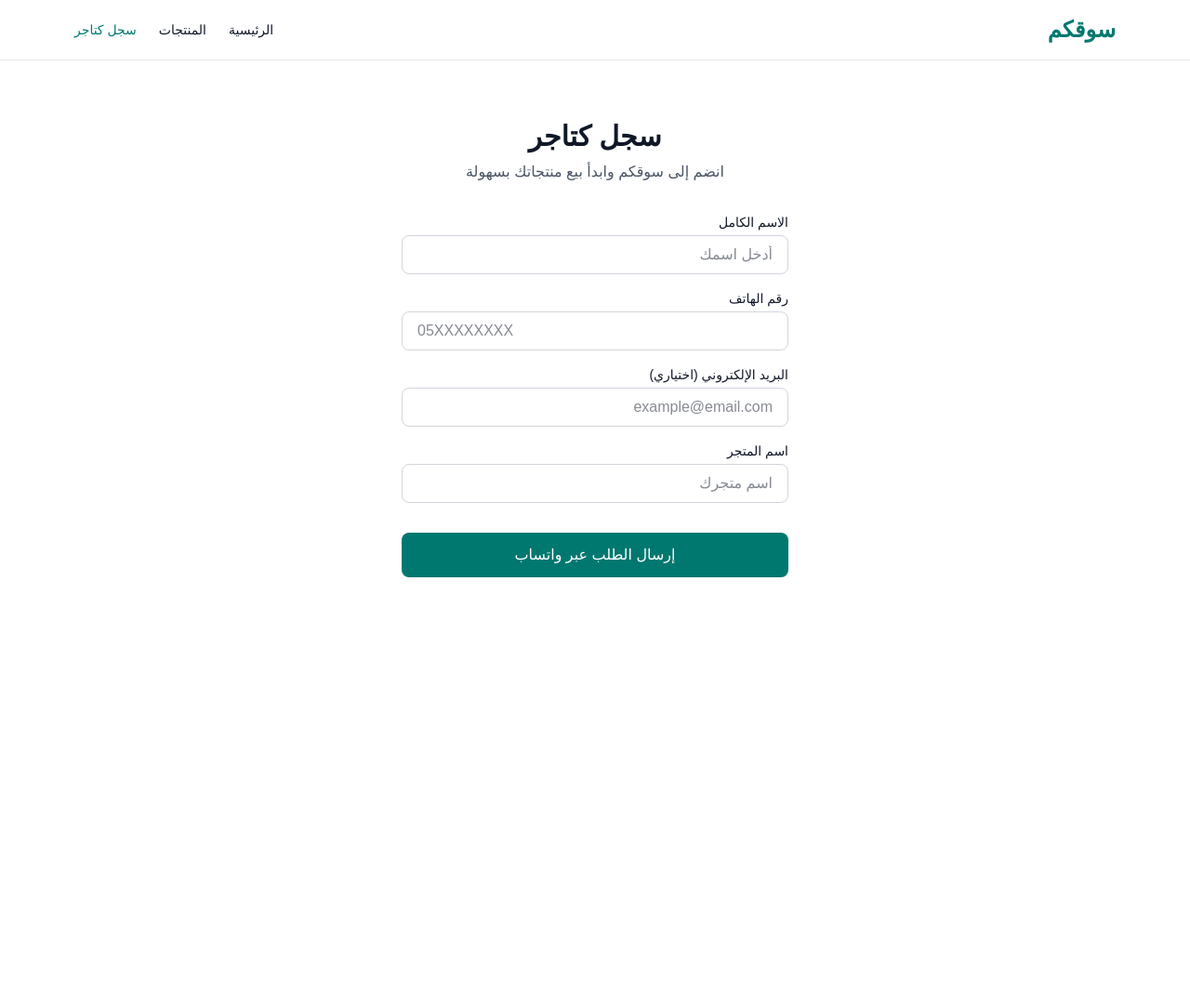
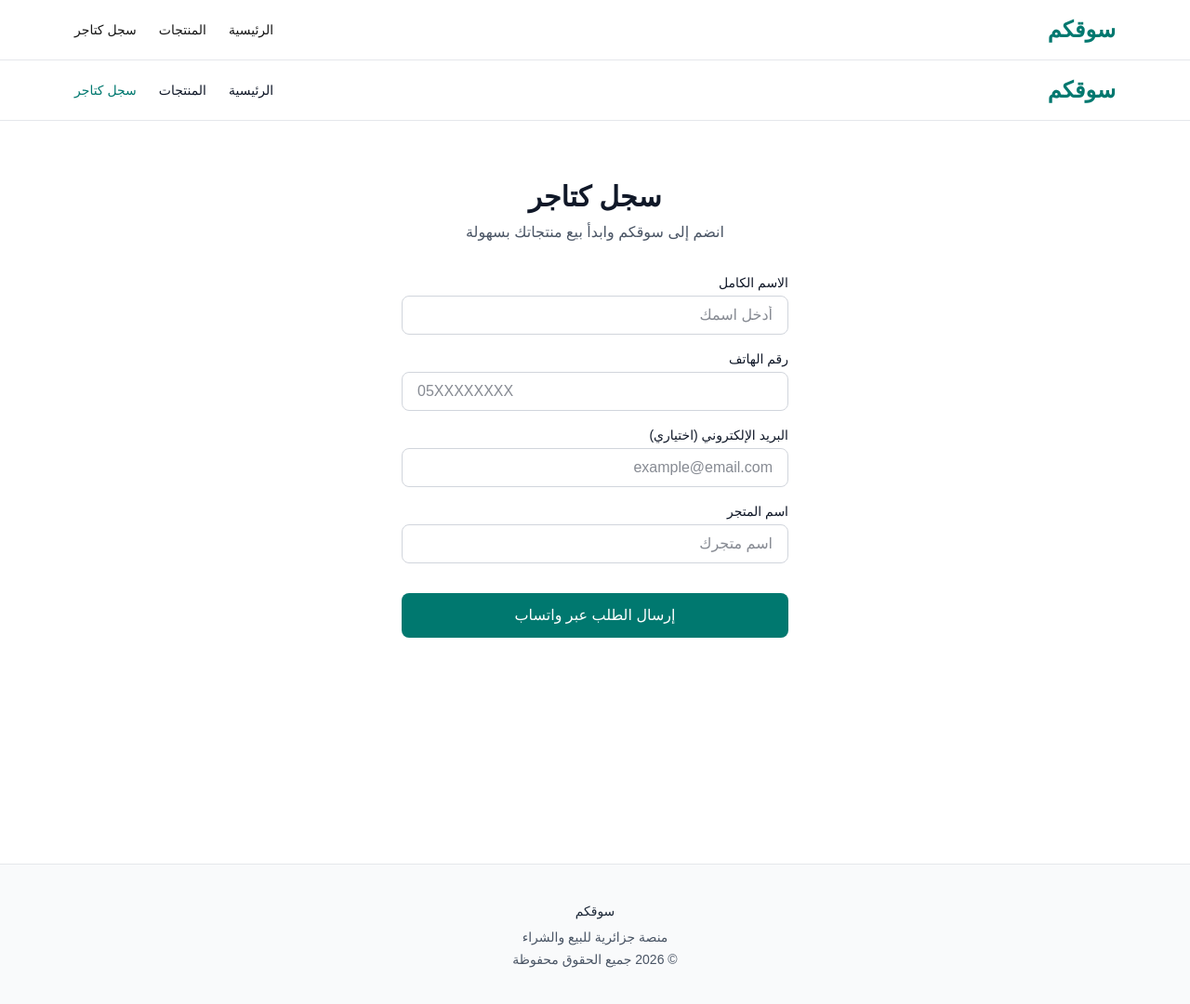
Before and after one commit to sedamdjelal-ui/soukkom, a Next.js app: page /register in a window 1280 px wide. Shown: the whole page at 93% size. Before the commit the page ends 800 px from the top, so only its background shows below. Built offline with nearby package versions, Linux system fonts and the light colour scheme.

Commit message:
Add shared Header and Footer

```diff
--- /dev/null
+++ b/app/components/Footer.tsx
@@ -0,0 +1,11 @@
+export default function Footer() {
+  return (
+    <footer className="border-t border-gray-200 mt-16 bg-gray-50">
+      <div className="max-w-6xl mx-auto px-4 py-10 text-center text-gray-600 text-sm">
+        <p className="font-medium text-gray-800 mb-2">سوقكم</p>
+        <p className="mb-1">منصة جزائرية للبيع والشراء</p>
+        <p>© {new Date().getFullYear()} جميع الحقوق محفوظة</p>
+      </div>
+    </footer>
+  )
+}
--- /dev/null
+++ b/app/components/Header.tsx
@@ -0,0 +1,24 @@
+import Link from 'next/link'
+
+export default function Header() {
+  return (
+    <header className="border-b border-gray-200 bg-white sticky top-0 z-50">
+      <div className="max-w-6xl mx-auto px-4 py-4 flex items-center justify-between">
+        <Link href="/" className="text-2xl font-bold text-teal-700">
+          سوقكم
+        </Link>
+        <nav className="flex gap-6 text-sm font-medium">
+          <Link href="/" className="hover:text-teal-700 transition">
+            الرئيسية
+          </Link>
+          <Link href="/products" className="hover:text-teal-700 transition">
+            المنتجات
+          </Link>
+          <Link href="/register" className="hover:text-teal-700 transition">
+            سجل كتاجر
+          </Link>
+        </nav>
+      </div>
+    </header>
+  )
+}
--- a/app/layout.tsx
+++ b/app/layout.tsx
@@ -1,19 +1,25 @@
-import type { Metadata } from "next";
-import "./globals.css";
+import type { Metadata } from 'next'
+import './globals.css'
+import Header from './components/Header'
+import Footer from './components/Footer'
 
 export const metadata: Metadata = {
-  title: "سوقكم",
-  description: "منصة جزائرية للبيع والشراء",
-};
+  title: 'سوقكم | منصة البيع والشراء',
+  description: 'منصة جزائرية للبيع والشراء بسهولة',
+}
 
 export default function RootLayout({
   children,
-}: Readonly<{
-  children: React.ReactNode;
-}>) {
+}: {
+  children: React.ReactNode
+}) {
   return (
     <html lang="ar" dir="rtl">
-      <body>{children}</body>
+      <body className="bg-white text-gray-900 min-h-screen flex flex-col">
+        <Header />
+        <main className="flex-1">{children}</main>
+        <Footer />
+      </body>
     </html>
-  );
+  )
 }
```
